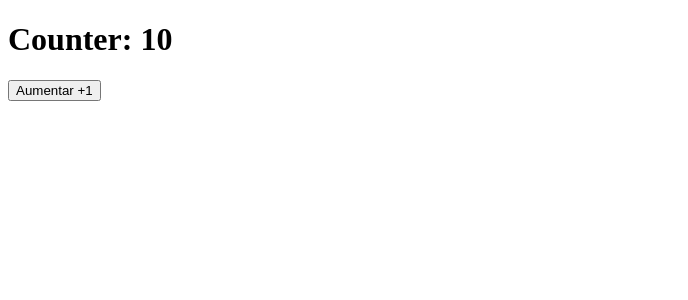
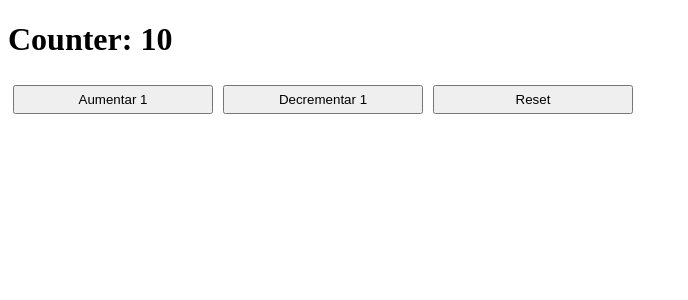
Before and after one commit to CristhianOdin91/udemy-angular20, an Angular app in the folder 02-bases/: page / in a window 1280 px wide. Shown: the top 300 px of the page, without its empty margins (0-688 px from the left). Built offline with nearby package versions, Linux system fonts and the light colour scheme.

Commit message:
Tarea - Separar template de la lógica

```diff
--- /dev/null
+++ b/02-bases/src/app/pages/counter/counter-page.component.html
@@ -0,0 +1,4 @@
+  <h1>Counter: {{counter}}</h1>
+  <button (click)="increaseBy(1)">Aumentar 1</button>
+  <button (click)="increaseBy(-1)">Decrementar 1</button>
+  <button (click)="resetCounter()">Reset</button>
--- a/02-bases/src/app/pages/counter/counter-page.component.ts
+++ b/02-bases/src/app/pages/counter/counter-page.component.ts
@@ -1,9 +1,13 @@
 import { Component } from "@angular/core";
 
 @Component({
- template: `
-    <h1>Counter: {{counter}}</h1>
-    <button (click)="increaseBy(1)">Aumentar +1</button>
+ templateUrl: './counter-page.component.html',
+ styles: `
+  button {
+    padding: 5px;
+    margin: 5px;
+    width: 200px;
+  }
  `
 })
 export class CounterPageComponent {
@@ -12,4 +16,8 @@ export class CounterPageComponent {
   increaseBy(value: number) {
     this.counter += value;
   }
+
+  resetCounter() {
+    this.counter = 10;
+  }
 }
```
